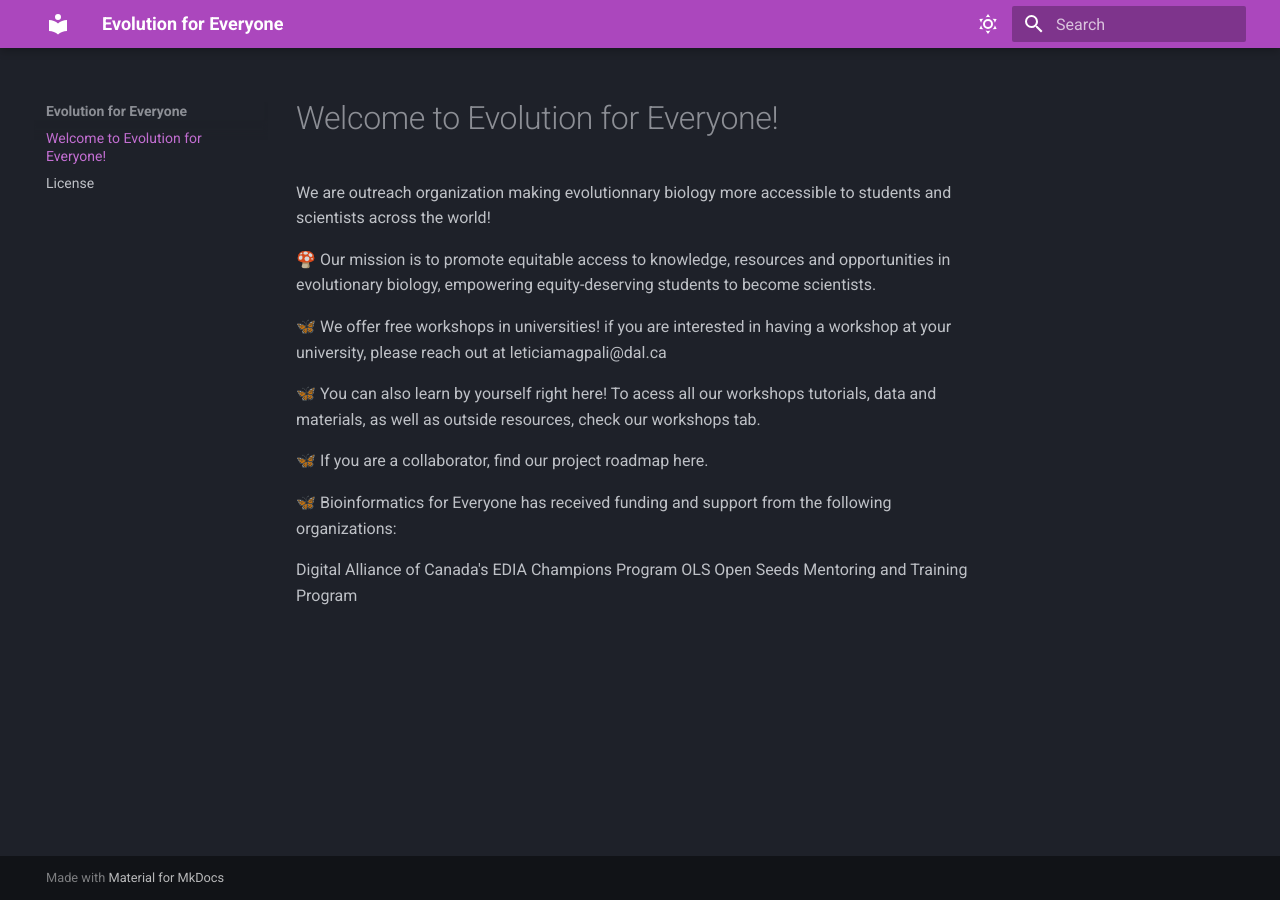
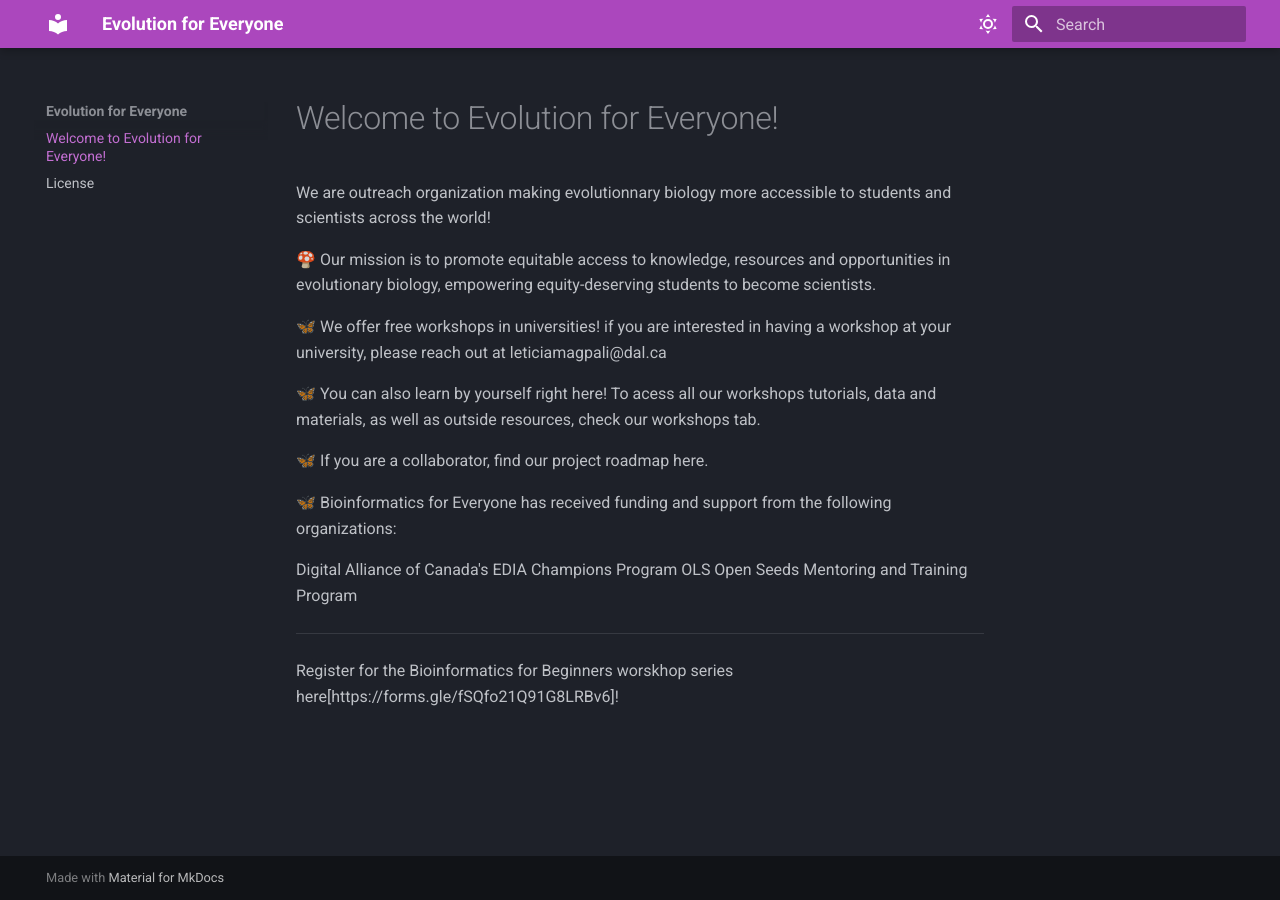
Before and after one commit to Evolution-for-Everyone/evolution-for-everyone.github.io, an MkDocs documentation site: the page built from docs/index.md, in a window 1280 px wide. Built offline with MkDocs 1.6.1 and Material for MkDocs 9.7.7, drawn with Linux system fonts in a browser that asks for light colours; some web fonts are replaced.

Commit message:
add registration form to index page

```diff
--- a/docs/index.md
+++ b/docs/index.md
@@ -16,3 +16,7 @@ To acess all our workshops tutorials, data and materials, as well as outside res
 
 Digital Alliance of Canada's EDIA Champions Program
 OLS Open Seeds Mentoring and Training Program
+
+____________
+
+Register for the Bioinformatics for Beginners worskhop series here[https://forms.gle/fSQfo21Q91G8LRBv6]!
```
